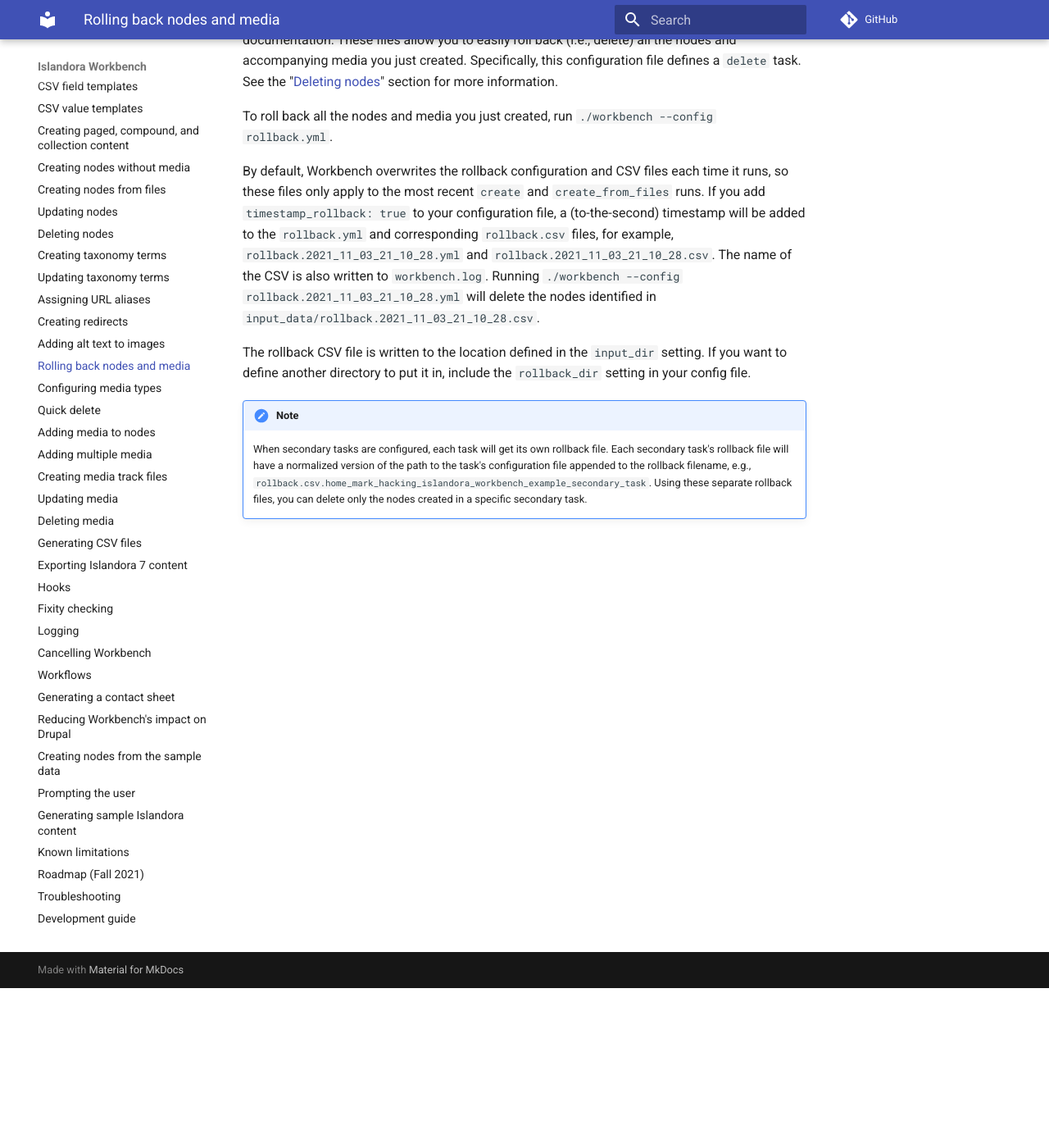
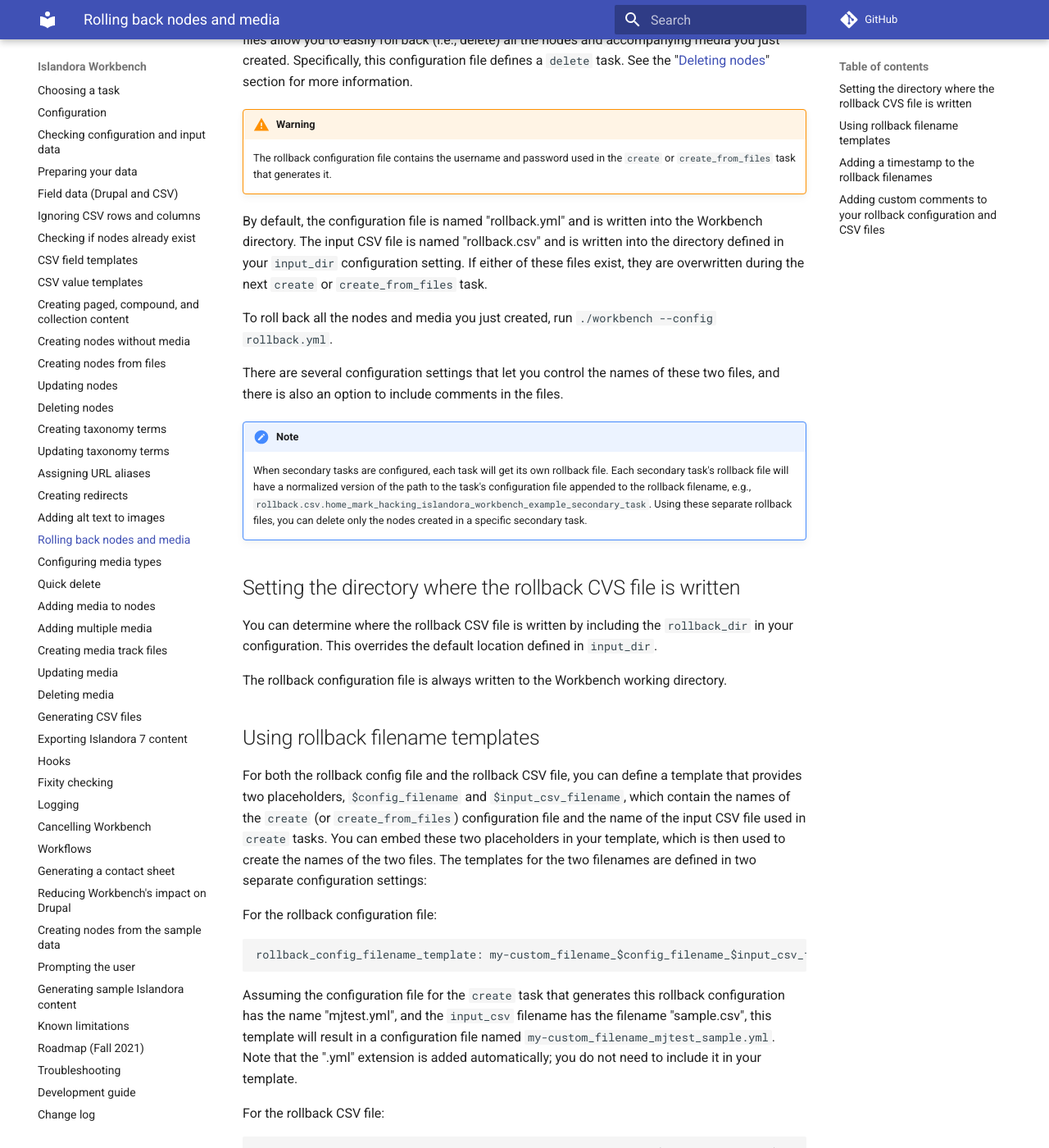
Before and after one commit to mjordan/islandora_workbench_docs, an MkDocs documentation site: the page built from docs/rolling_back.md, in a window 1280 px wide and 1400 px high, scrolled down 195 px. Shown: the whole window at 82% size. Built offline with MkDocs 1.6.1 and Material for MkDocs 9.7.7, drawn with Linux system fonts in a browser that asks for light colours; comment, search, counter and statistics services are not loaded; some of the changed text lies outside the part shown.

Commit message:
Updated docs on rolling back nodes and media.

````diff
--- a/docs/rolling_back.md
+++ b/docs/rolling_back.md
@@ -1,10 +1,73 @@
-In the `create` and `create_from_files` tasks, Workbench generates a `rollback.yml` configuration file and a `rollback.csv` file in the format described in "Deleting nodes" documentation. These files allow you to easily roll back (i.e., delete) all the nodes and accompanying media you just created. Specifically, this configuration file defines a `delete` task. See the "[Deleting nodes](/islandora_workbench_docs/deleting_nodes/)" section for more information.
+In the `create` and `create_from_files` tasks, Workbench generates a configuration file and accompanying input CSV file in the format described in "Deleting nodes" documentation. These files allow you to easily roll back (i.e., delete) all the nodes and accompanying media you just created. Specifically, this configuration file defines a `delete` task. See the "[Deleting nodes](/islandora_workbench_docs/deleting_nodes/)" section for more information.
+
+!!! warning
+    The rollback configuration file contains the username and password used in the `create` or `create_from_files` task that generates it.
+
+By default, the configuration file is named "rollback.yml" and is written into the Workbench directory. The input CSV file is named "rollback.csv" and is written into the directory defined in your `input_dir` configuration setting. If either of these files exist, they are overwritten during the next `create` or `create_from_files` task.
 
 To roll back all the nodes and media you just created, run `./workbench --config rollback.yml`.
 
-By default, Workbench overwrites the rollback configuration and CSV files each time it runs, so these files only apply to the most recent `create` and `create_from_files` runs. If you add `timestamp_rollback: true` to your configuration file, a (to-the-second) timestamp will be added to the `rollback.yml` and corresponding `rollback.csv` files, for example, `rollback.2021_11_03_21_10_28.yml` and `rollback.2021_11_03_21_10_28.csv`. The name of the CSV is also written to `workbench.log`. Running `./workbench --config rollback.2021_11_03_21_10_28.yml` will delete the nodes identified in `input_data/rollback.2021_11_03_21_10_28.csv`.
-
-The rollback CSV file is written to the location defined in the `input_dir` setting. If you want to define another directory to put it in, include the `rollback_dir` setting in your config file.
+There are several configuration settings that let you control the names of these two files, and there is also an option to include comments in the files.
 
 !!! note
     When secondary tasks are configured, each task will get its own rollback file. Each secondary task's rollback file will have a normalized version of the path to the task's configuration file appended to the rollback filename, e.g., `rollback.csv.home_mark_hacking_islandora_workbench_example_secondary_task`. Using these separate rollback files, you can delete only the nodes created in a specific secondary task.
+
+## Setting the directory where the rollback CVS file is written
+
+You can determine where the rollback CSV file is written by including the `rollback_dir` in your configuration. This overrides the default location defined in `input_dir`.
+
+The rollback configuration file is always written to the Workbench working directory.
+
+## Using rollback filename templates
+
+For both the rollback config file and the rollback CSV file, you can define a template that provides two placeholders, `$config_filename` and `$input_csv_filename`, which contain the names of the `create` (or `create_from_files`) configuration file and the name of the input CSV file used in `create` tasks. You can embed these two placeholders in your template, which is then used to create the names of the two files. The templates for the two filenames are defined in two separate configuration settings:
+
+For the rollback configuration file:
+
+```
+rollback_config_filename_template: my-custom_filename_$config_filename_$input_csv_filename
+```
+Assuming the configuration file for the `create` task that generates this rollback configuration has the name "mjtest.yml", and the `input_csv` filename has the filename "sample.csv", this template will result in a configuration file named `my-custom_filename_mjtest_sample.yml`. Note that the ".yml" extension is added automatically; you do not need to include it in your template.
+
+For the rollback CSV file:
+```
+rollback_csv_filename_template: my_custom_rollback_filename_$config_filename_$input_csv_filename
+```
+Using the same `create` task configuration filename and input CSV filename as in the previous example, this template will result in a CSV file named `my_custom_rollback_filename_mjtest_sample.csv`. The ".csv" extension is added automatically; you do not need to include it in your template.
+
+!!! warning
+    Python's built-in templating system has a quirk where when a character that is valid in a Python variable name follows a template placeholder, that character is added to the template placeholder. If this happens to you, Workbench will exit with the error message "One or more parts of the configured rollback configuration filename template ([your template here]) need adjusting."
+
+    You can work around this behavior by wrapping your template variable in `{}`. The example rollback config filename template above (`my-custom_filename_$config_filename_$input_csv_filename`) will trigger this error because the `_` following the `$config_filename` placeholder is valid in Python variable names. If you see this type of message, adjust your template to `my-custom_filename_${config_filename}_$input_csv_filename`.
+
+## Adding a timestamp to the rollback filenames
+
+By default, Workbench overwrites the rollback configuration and CSV files each time it runs, so these files only apply to the most recent `create` and `create_from_files` runs. If you add `timestamp_rollback: true` to your configuration file, a (to-the-second) timestamp will be added to the `rollback.yml` and corresponding `rollback.csv` files, for example, `rollback.2024_11_03_21_10_28.yml` and `rollback.2024_11_03_21_10_28.csv`. The name of the CSV is also written to `workbench.log`. Running `./workbench --config rollback.2024_11_03_21_10_28.yml` will delete the nodes identified in `input_data/rollback.2024_11_03_21_10_28.csv`.
+
+Timestamps are added in the same way to custom rollback configuration and CSV filenames create using templates.
+
+## Adding custom comments to your rollback configuration and CSV files
+
+Workbench always adds to lines of comments to rollback configuration and CSV files, indicating when the files were generated and the names of the configuration and input CSV files they were generated from, like this:
+
+```
+# Generated by a "create" task started 2024:11:10 09:52:57 using
+# config file "mjtest.yml" and input CSV "sample.csv".
+```
+
+You can add additional, custom comment lines by including the `rollback_file_comments` configuration setting in your `create` or `create_from_files` configuration, like this:
+
+```
+rollback_file_comments:
+  - Keep this file! It might be useful if something goes wrong with this job.
+  - Have a nice day!
+```
+
+This will result in the following comments in your rollback configuration and CSV files:
+
+```
+# Generated by a "create" task started 2024:11:10 09:52:57 using
+# config file "mjtest.yml" and input CSV "sample.csv".
+# Keep this file! It might be useful if something goes wrong with this job.
+# Have a nice day!
+```
````
Also changed, not shown: docs/changelog.md (+2 -0 lines), docs/configuration.md (+13 -2 lines).
